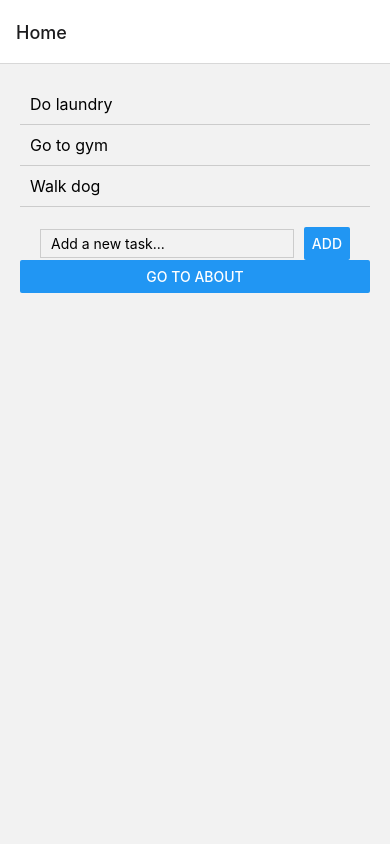
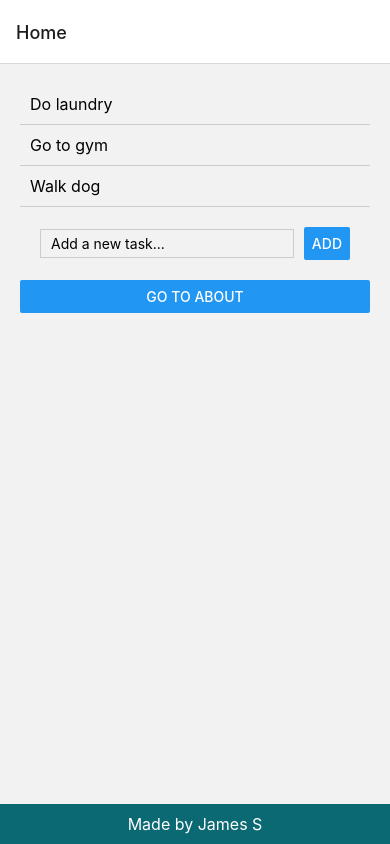
Before and after one commit to James-Sundby/cprg303-labs, a React Native app in the folder Incredible_Todo_List_App/: screen /Home in a window 390 px wide. Built offline with nearby package versions, Linux system fonts and the light colour scheme.

Commit message:
Adds footer and space before nav element

```diff
--- /dev/null
+++ b/Incredible_Todo_List_App/src/layouts/Footer.jsx
@@ -0,0 +1,28 @@
+import React from 'react';
+import {View, Text, StyleSheet} from 'react-native';
+
+function Footer() {
+  return (
+    <View style={styles.footer}>
+      <Text style={styles.footerText}>Made by James S</Text>
+    </View>
+  );
+}
+
+const styles = StyleSheet.create({
+  footer: {
+    backgroundColor: '#0b6974',
+    paddingVertical: 10,
+    alignItems: 'center',
+    justifyContent: 'center',
+    position: 'absolute',
+    bottom: 0,
+    width: '100%',
+  },
+  footerText: {
+    fontSize: 16,
+    color: '#fff',
+  },
+});
+
+export default Footer;
--- a/Incredible_Todo_List_App/src/screens/About.jsx
+++ b/Incredible_Todo_List_App/src/screens/About.jsx
@@ -1,12 +1,13 @@
 import React from 'react';
-import {View, Text, Button} from 'react-native';
+import {View, Text, Button, StyleSheet} from 'react-native';
 import MainLayout from '../layouts/MainLayout';
+import Footer from '../layouts/Footer';
 
 function About({navigation}) {
   return (
     <>
       <MainLayout>
-        <View>
+        <View style={styles.container}>
           <Text>James' Incredible To Do List App</Text>
           <Text>Created by: James</Text>
           <Text>Version 0.1.58666</Text>
@@ -16,8 +17,15 @@ function About({navigation}) {
           onPress={() => navigation.navigate('Home')}
         />
       </MainLayout>
+      <Footer />
     </>
   );
 }
 
+const styles = StyleSheet.create({
+  container: {
+    paddingBottom: 20,
+  },
+});
+
 export default About;
--- a/Incredible_Todo_List_App/src/screens/Home.jsx
+++ b/Incredible_Todo_List_App/src/screens/Home.jsx
@@ -1,7 +1,8 @@
 import React, {useState} from 'react';
-import {SafeAreaView, Button} from 'react-native';
+import {SafeAreaView, Button, View, StyleSheet} from 'react-native';
 
 import MainLayout from '../layouts/MainLayout';
+import Footer from '../layouts/Footer';
 
 import ToDoList from '../components/ToDoList';
 import ToDoForm from '../components/ToDoForm';
@@ -15,16 +16,25 @@ function Home({navigation}) {
     <>
       <MainLayout>
         <SafeAreaView>
-          <ToDoList tasks={tasks} />
-          <ToDoForm onAddTask={handleAddTask} />
+          <View style={styles.container}>
+            <ToDoList tasks={tasks} />
+            <ToDoForm onAddTask={handleAddTask} />
+          </View>
           <Button
             title="Go to About"
             onPress={() => navigation.navigate('About')}
           />
         </SafeAreaView>
       </MainLayout>
+      <Footer />
     </>
   );
 }
 
+const styles = StyleSheet.create({
+  container: {
+    paddingBottom: 20,
+  },
+});
+
 export default Home;
```
